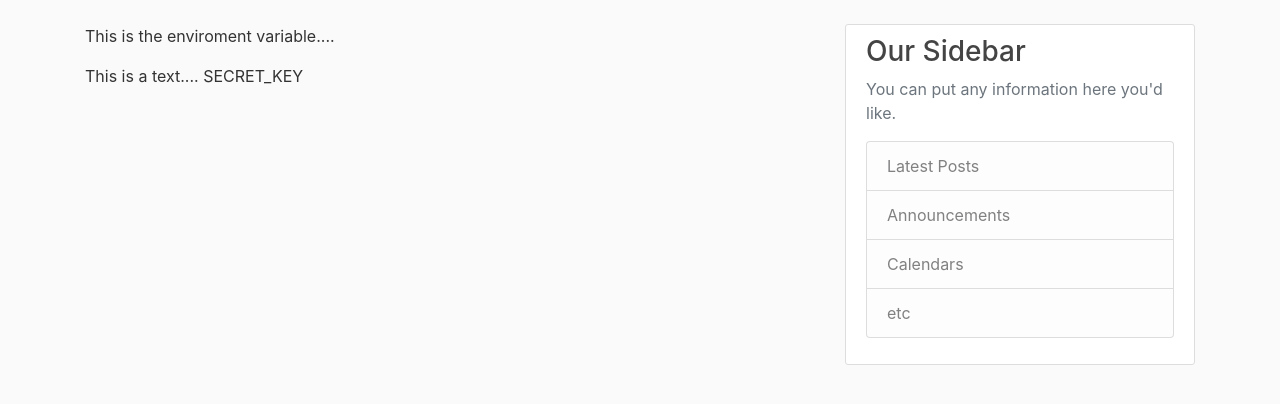
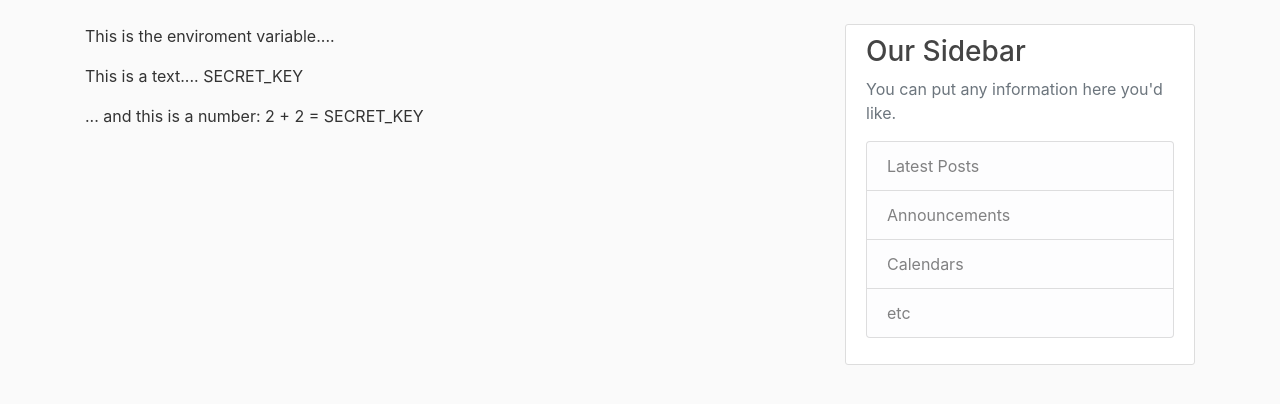
Before and after one commit to alessdelo/pytest-03, a Flask app: page /about in a window 1280 px wide. Shown: the part 56-460 px from the top of the page. Run offline with Flask 2, Linux system fonts and the light colour scheme; some libraries are stand-ins or nearby versions.

Commit message:
Update about.html

```diff
--- a/templates/about.html
+++ b/templates/about.html
@@ -2,4 +2,5 @@
 {% block content%}
     <p>This is the enviroment variable.... {{ SECRET_KEY }} </p>
     <p>This is a text.... {{ "SECRET_KEY" }} </p>
+    <p>... and this is a number: 2 + 2 = {{ "SECRET_KEY" }} </p>
 {% endblock content%}
```
